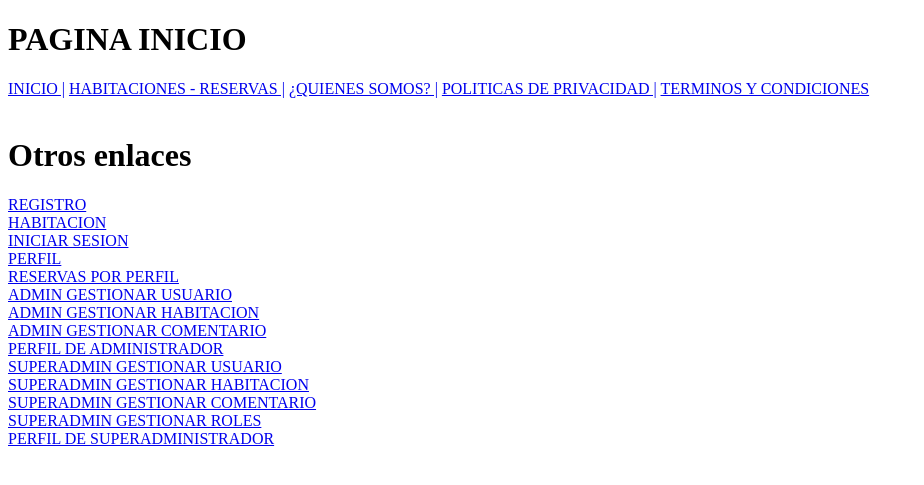
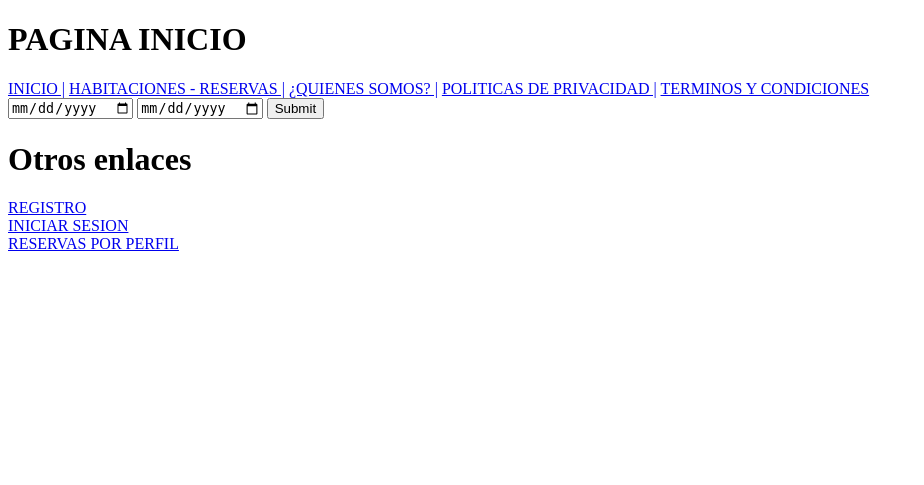
Before and after one commit to pjoness/proyecto-ciclo3-1220, a Flask app: page / in a window 1280 px wide. Shown: the top 485 px of the page, without its empty margins (0-924 px from the left). Run offline with Flask 2, Linux system fonts and the light colour scheme.

Commit message:
cambios aplicativo

```diff
--- a/app.py
+++ b/app.py
@@ -1,14 +1,17 @@
 from flask import Flask, render_template, flash, request, redirect, url_for
+
 app = Flask(__name__)
 
 #---------------------------------RUTAS ARBOL PRINCIPAL----------------------------------
-@app.route('/', methods=["GET"])
+@app.route('/', methods=["GET","POST"])
 def index():
+    if request.method == "POST":
+      return render_template("/RAIZ/reservas.html")
     return render_template('/RAIZ/index.html')
 
-@app.route('/habitaciones_reservas', methods=["GET"])
+@app.route('/reservas', methods=["GET","POST"])
 def habitaciones_reservas():
-    return render_template('/RAIZ/habitaciones_reservas.html')
+    return render_template('/RAIZ/reservas.html')
 
 @app.route('/quienes_somos', methods=["GET"])
 def quienes_somos():
@@ -28,15 +31,17 @@ def terminos_y_condiciones():
 def registro():
     return render_template('/USUARIO/registro.html')
 
-@app.route('/habitacion/', methods=["GET"])
+@app.route('/habitacion/<string:id_habitacion>', methods=["GET"])
 def habitacion():
     return render_template('/USUARIO/habitacion.html')
 
 @app.route('/login', methods=["GET","POST"])
 def login():
+    if request.method == "POST":
+      return redirect("/RAIZ/index")
     return render_template('/USUARIO/login.html')
 
-@app.route('/perfil', methods=["GET"])
+@app.route('/perfil/<string:id_usuario>', methods=["GET"])
 def perfil():
     return render_template('/USUARIO/perfil.html')
 
@@ -83,5 +88,5 @@ def superadmin_profile():
     return render_template('/SUPERADMIN/superadmin_profile.html')
 
 if __name__=='__main__':
-    app.run(debug=True)
-    # app.run(host='0.0.0.0', port=5001, debug=True)
+    # app.run(debug=True)
+    app.run(host='0.0.0.0', port=5001, debug=True)
--- a/templates/RAIZ/index.html
+++ b/templates/RAIZ/index.html
@@ -16,23 +16,18 @@
     <a href="/politicas_de_privacidad"> POLITICAS DE PRIVACIDAD |</a>
     <a href="/terminos_y_condiciones">TERMINOS Y CONDICIONES</a>
 
-    <br></br>
+    <br>
+    <div>
+      <form action="/reservas">
+        <input type="date">
+        <input type="date">
+        <input type="submit" name="" id="">
+      </form>
+    </div>
     <h1>Otros enlaces</h1>
 
     <a href="/registro">REGISTRO</a> <br>
-    <a href="/habitacion">HABITACION</a> <br>
     <a href="/login">INICIAR SESION</a> <br>
-    <a href="/perfil">PERFIL</a> <br>
-    <a href="/perfil_reservas">RESERVAS POR PERFIL</a> <br>
-    <a href="/admin_gesuser">ADMIN GESTIONAR USUARIO</a> <br>
-    <a href="/admin_geshabitacion">ADMIN GESTIONAR HABITACION</a> <br>
-    <a href="/admin_gescomentario">ADMIN GESTIONAR COMENTARIO</a> <br>
-    <a href="/admin_profile">PERFIL DE ADMINISTRADOR</a> <br>
-    <a href="/superadmin_gesuser">SUPERADMIN GESTIONAR USUARIO</a> <br>
-    <a href="/superadmin_geshabitacion">SUPERADMIN GESTIONAR HABITACION</a> <br>
-    <a href="/superadmin_gescomentario">SUPERADMIN GESTIONAR COMENTARIO</a> <br>
-    <a href="/superadmin_gesroles">SUPERADMIN GESTIONAR ROLES</a> <br>
-    <a href="/superadmin_profile">PERFIL DE SUPERADMINISTRADOR</a> <br>
-
+    <a href="/perfil_reservas">RESERVAS POR PERFIL</a>
 </body>
 </html>
```
Also changed, not shown: templates/RAIZ/reservas.html (renamed from templates/RAIZ/habitaciones_reservas.html).
